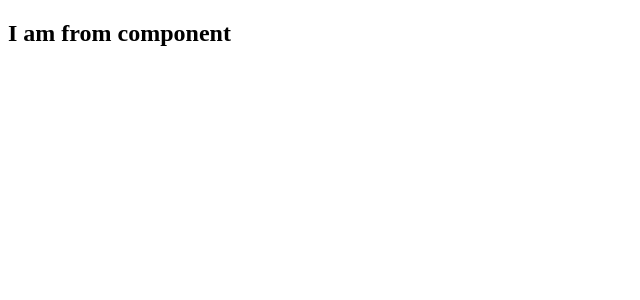
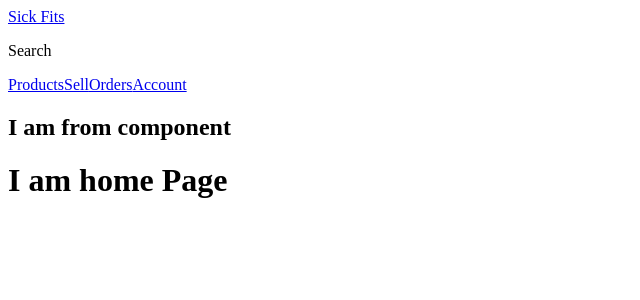
Before and after one commit to dmtaijul9/Sick-Fits, a Next.js app in the folder frontend/: page / in a window 1280 px wide. Shown: the top 300 px of the page, without its empty margins (0-640 px from the left). Built offline with nearby package versions, Linux system fonts and the light colour scheme.

Commit message:
Adding: component fil

```diff
--- /dev/null
+++ b/frontend/components/Header.js
@@ -0,0 +1,19 @@
+import React from 'react';
+import Link from 'next/link';
+import Nav from './Nav';
+
+function Header() {
+  return (
+    <header>
+      <div className="bar">
+        <Link href="/">Sick Fits</Link>
+      </div>
+      <div className="sub-bar">
+        <p>Search</p>
+        <Nav />
+      </div>
+    </header>
+  );
+}
+
+export default Header;
--- /dev/null
+++ b/frontend/components/Nav.js
@@ -0,0 +1,15 @@
+import React from 'react';
+import Link from 'next/link';
+
+function Nav() {
+  return (
+    <nav>
+      <Link href="/products">Products</Link>
+      <Link href="/sell">Sell</Link>
+      <Link href="/orders">Orders</Link>
+      <Link href="/account">Account</Link>
+    </nav>
+  );
+}
+
+export default Nav;
--- a/frontend/components/Page.js
+++ b/frontend/components/Page.js
@@ -1,11 +1,21 @@
 import React from 'react';
+import PropTypes from 'prop-types';
+import Header from './Header';
 
-function Page() {
+function Page({ children, cool }) {
   return (
     <div>
+      <Header />
       <h2>I am from component</h2>
+      <h3>{cool}</h3>
+      {children}
     </div>
   );
 }
 
+Page.propTypes = {
+  cool: PropTypes.string,
+  children: PropTypes.any,
+};
+
 export default Page;
--- a/frontend/pages/_app.js
+++ b/frontend/pages/_app.js
@@ -1,3 +1,4 @@
+import PropTypes from 'prop-types';
 import Page from '../components/Page';
 
 export default function MyApp({ Component, pageProps }) {
@@ -7,3 +8,8 @@
     </Page>
   );
 }
+
+MyApp.propTypes = {
+  pageProps: PropTypes.any,
+  Component: PropTypes.any,
+};
--- a/frontend/pages/index.js
+++ b/frontend/pages/index.js
@@ -1,10 +1,7 @@
-import Page from '../components/Page';
-
 export default function IndexPage() {
   return (
     <div>
-      <p>Hello!</p>
-      <Page />
+      <h1>I am home Page</h1>
     </div>
   );
 }
```
Also changed, not shown: frontend/pages/account.js (+5 -3 lines), frontend/pages/orders.js (+5 -3 lines), frontend/pages/products.js (+5 -3 lines), frontend/pages/sell.js (+5 -3 lines).
